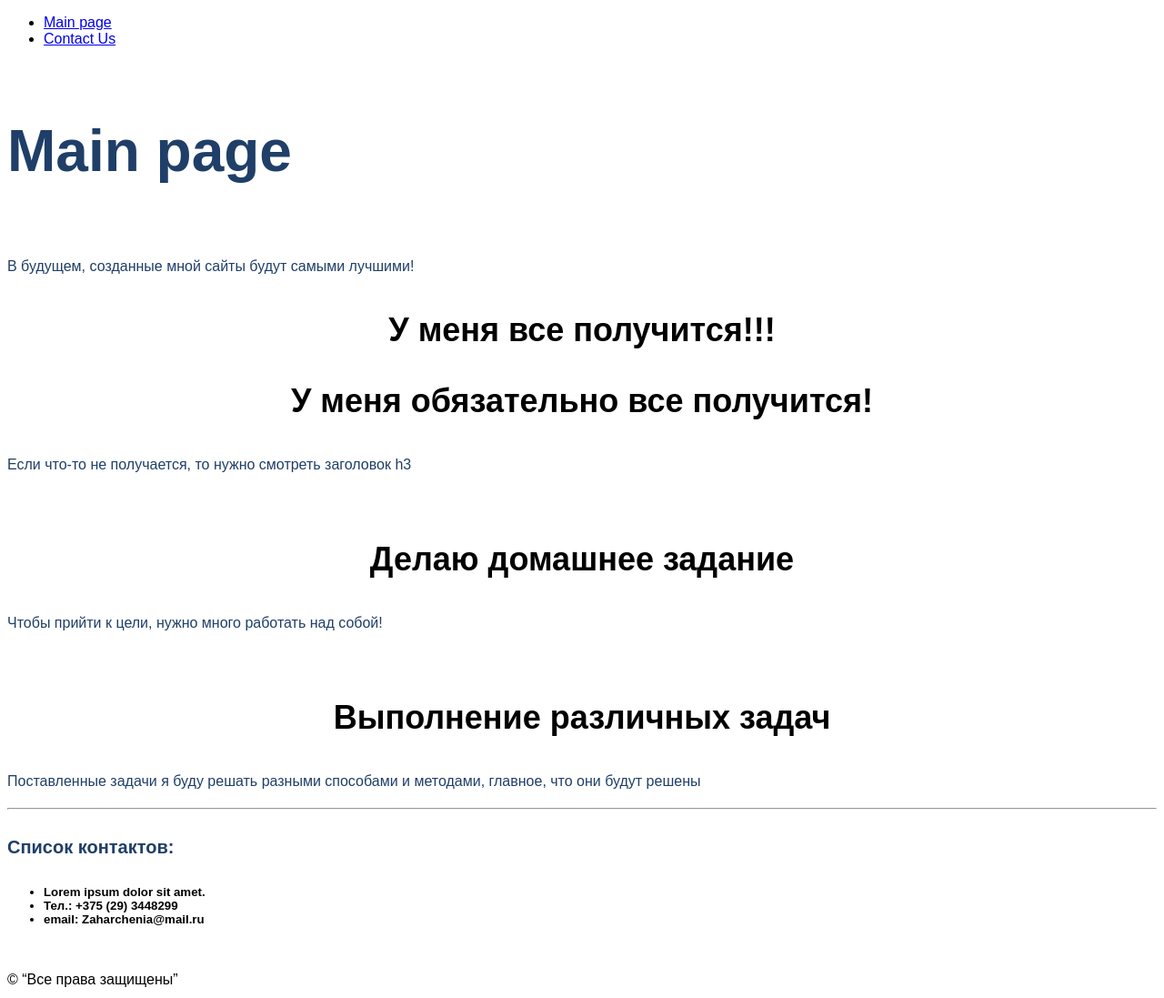
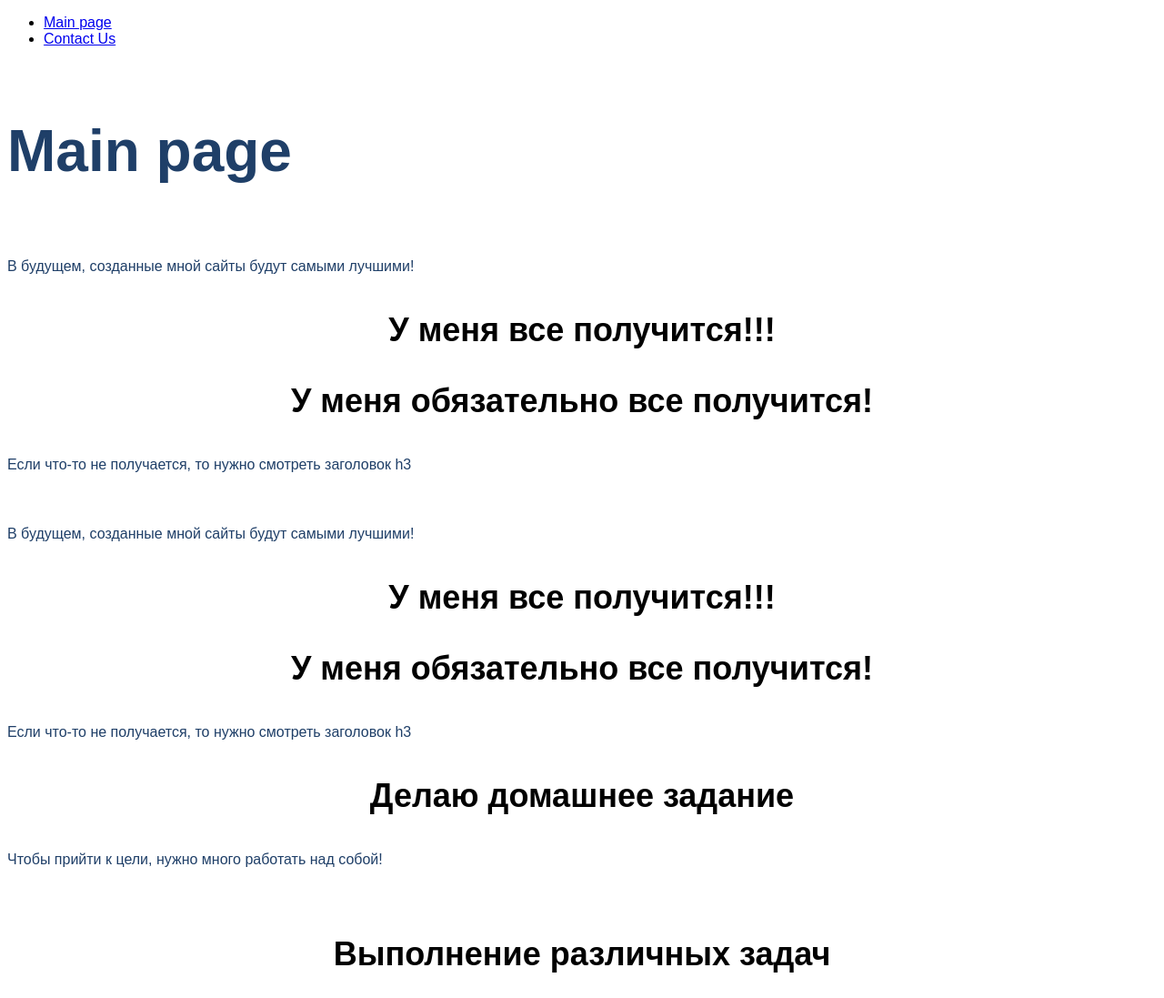
Before and after one commit to Zaharcheniavitaly/lesson-2, a plain HTML site: page index.html in a window 1280 px wide. Shown: the top 1097 px of the page at 91% size. Drawn offline with Linux system fonts and the light colour scheme.

Commit message:
Update index.html

```diff
--- a/index.html
+++ b/index.html
@@ -23,6 +23,10 @@
    <h3 class="header-3">У меня обязательно все получится!</h3>
    <p class="text16">Если что-то не получается, то нужно смотреть заголовок h3</p>
    <br>
+   <p class="text16">В будущем, созданные мной сайты будут самыми лучшими!</p>
+   <h3 class="header-3">У меня все получится!!!</h3>
+   <h3 class="header-3">У меня обязательно все получится!</h3>
+   <p class="text16">Если что-то не получается, то нужно смотреть заголовок h3</p>
    <h3 class="header-3">Делаю домашнее задание</h3>
    <p class="text16">Чтобы прийти к цели, нужно много работать над собой!</p>
    <br>
```
